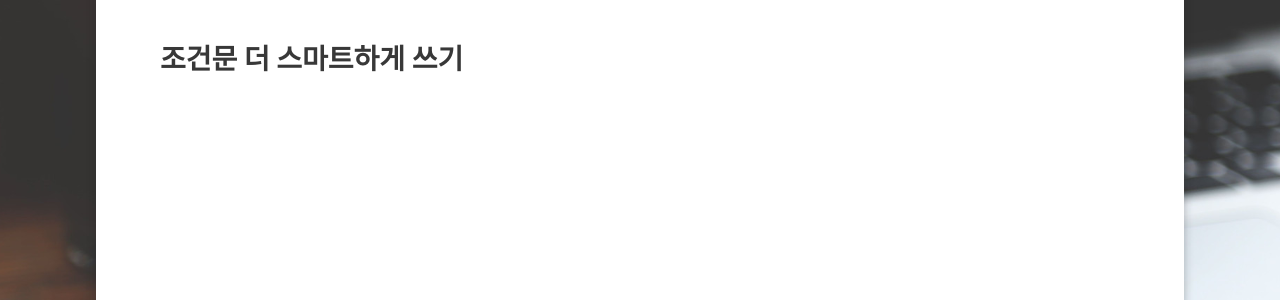
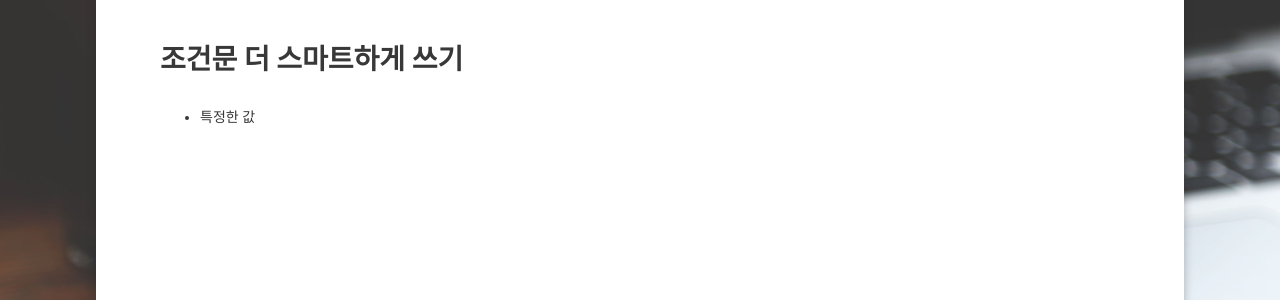
Before and after one commit to sum529-create/sum529-create.github.io, a Jekyll site: the page built from _posts/2021-05-24-벨로퍼트-자바스크립트.md, in a window 1280 px wide and 900 px high, scrolled down 26225 px. Shown: the part 151-451 px from the top of the window. Built offline with Jekyll 4.4.1, drawn with Linux system fonts in a browser that asks for light colours; some web fonts are replaced; comment, search, counter and statistics services are not loaded.

Commit message:
Update 2021-05-24-벨로퍼트-자바스크립트.md

```diff
--- a/_posts/2021-05-24-벨로퍼트-자바스크립트.md
+++ b/_posts/2021-05-24-벨로퍼트-자바스크립트.md
@@ -1124,7 +1124,7 @@ console.log(area);
 
 
 # 조건문 더 스마트하게 쓰기
-
+- 특정한 값
 <pre>
 <code>
 
```
